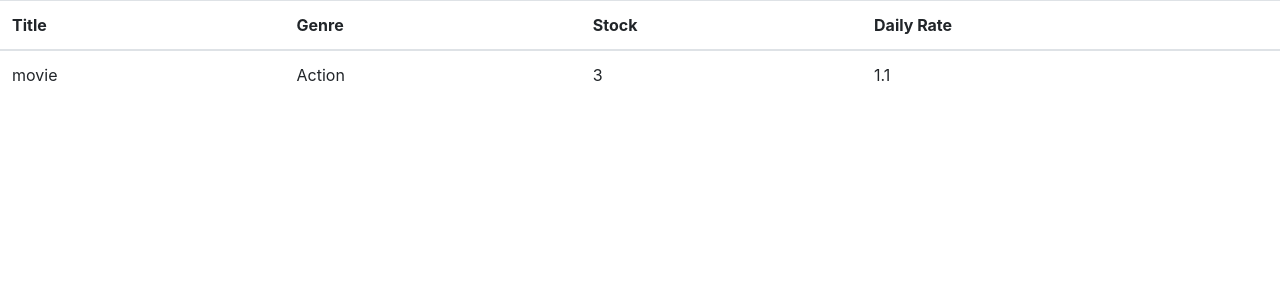
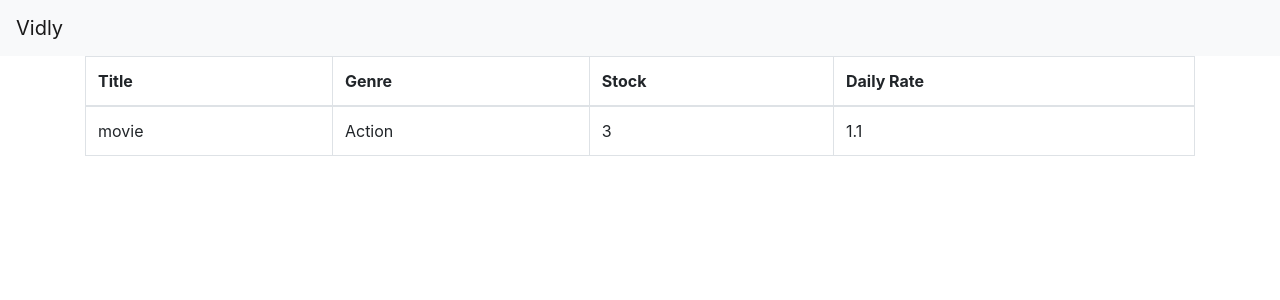
Before and after one commit to selimppc/django-vidly, a Django app: page /movies/ in a window 1280 px wide. Shown: the top 300 px of the page. Run offline with Django 3.2, Linux system fonts and the light colour scheme; data comes from the database, SQL or seed files in the repository.

Commit message:
root templates and its configuration

```diff
--- a/movies/templates/movies/index.html
+++ b/movies/templates/movies/index.html
@@ -1,5 +1,5 @@
-{% extends "movies/base.html" %} {% block content %}
-<table class="table">
+{% extends "base.html" %} {% block content %}
+<table class="table table-bordered table-hover">
   <thead>
     <tr>
       <th>Title</th>
--- a/movies/templates/movies/base.html
+++ b/templates/base.html
@@ -19,7 +19,12 @@
     <title>Vidly</title>
   </head>
   <body>
-    {% block content %} {% endblock %}
+    <!-- As a link -->
+    <nav class="navbar navbar-light bg-light">
+      <a class="navbar-brand" href="#">Vidly</a>
+    </nav>
+
+    <main class="container">{% block content %} {% endblock %}</main>
 
     <!-- Optional JavaScript; choose one of the two! -->
 
--- a/vidly/settings.py
+++ b/vidly/settings.py
@@ -55,7 +55,7 @@ ROOT_URLCONF = 'vidly.urls'
 TEMPLATES = [
     {
         'BACKEND': 'django.template.backends.django.DjangoTemplates',
-        'DIRS': [],
+        'DIRS': [os.path.join(BASE_DIR, 'templates')],
         'APP_DIRS': True,
         'OPTIONS': {
             'context_processors': [
```
